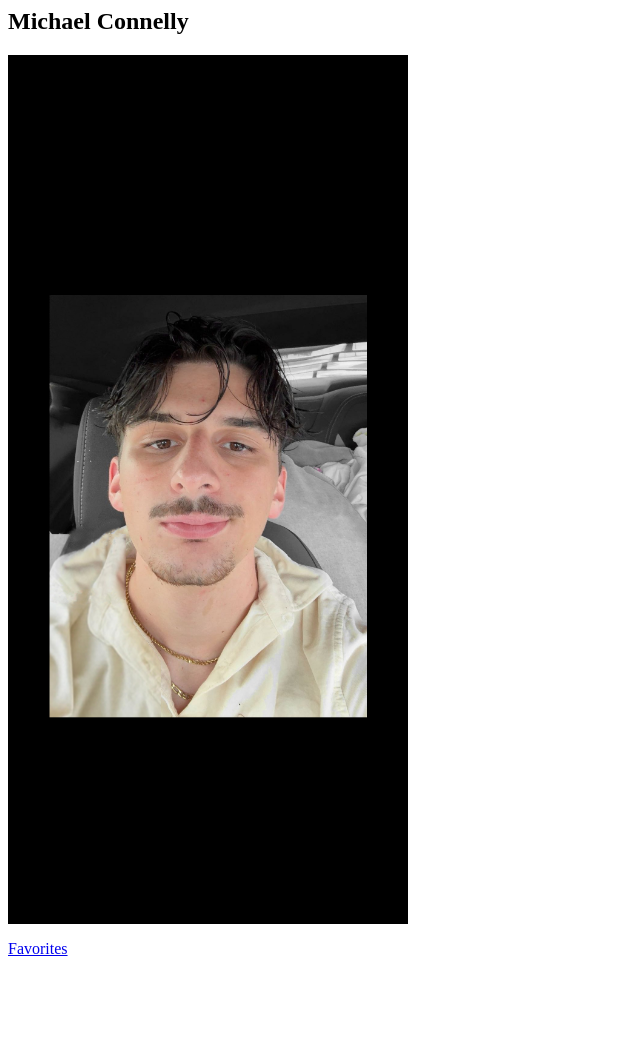
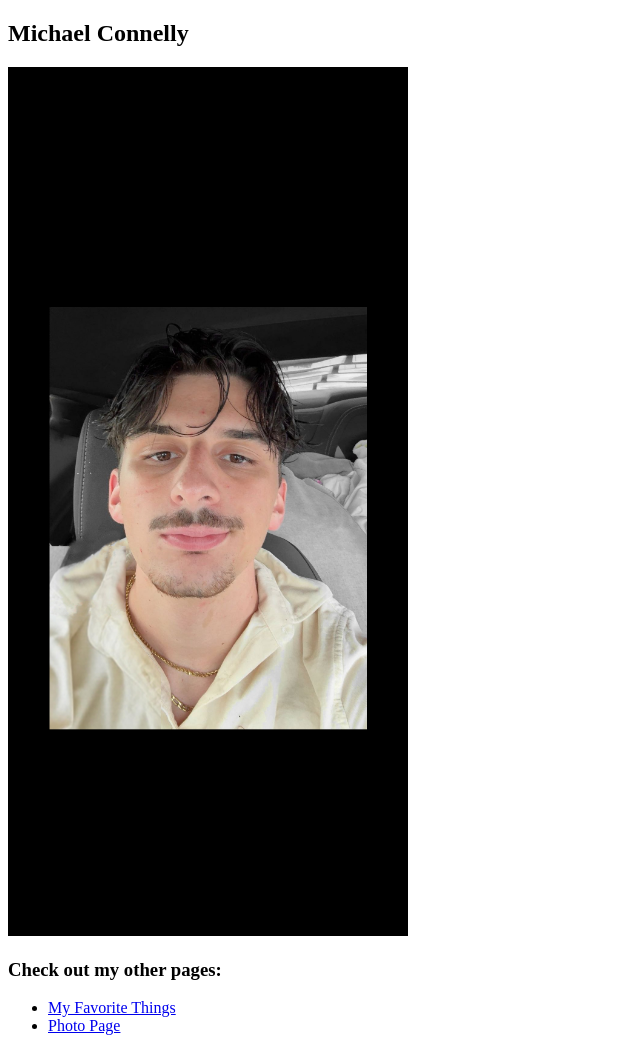
Before and after one commit to michaelrconnelly/mconnelly-dev.github.io, a plain HTML site: page index.html in a window 1280 px wide. Shown: the whole page, without its empty margins (0-640 px from the left). Before the commit the page ends 974 px from the top, so only its background shows below. Drawn offline with Linux system fonts and the light colour scheme.

Commit message:
Update index.html

```diff
--- a/index.html
+++ b/index.html
@@ -1,5 +1,17 @@
-<body>
-  <h2>Michael Connelly</h2>
-  <img src="mE.jpg" alt="Photo of Michael Connelly" width="400">
-  <p><a href="favs.html">Favorites</a></p>
-</body>
+<!doctype html>
+<html lang="en">
+  <head>
+    <meta charset="utf-8">
+    <title>Connelly</title>
+  </head>
+  <body>
+    <h2>Michael Connelly</h2>
+    <img src="mE.jpg" alt="Photo of Michael Connelly" width="400">
+
+    <h3>Check out my other pages:</h3>
+    <ul>
+      <li><a href="favs.html">My Favorite Things</a></li>
+      <li><a href="image.html">Photo Page</a></li>
+    </ul>
+  </body>
+</html>
```
